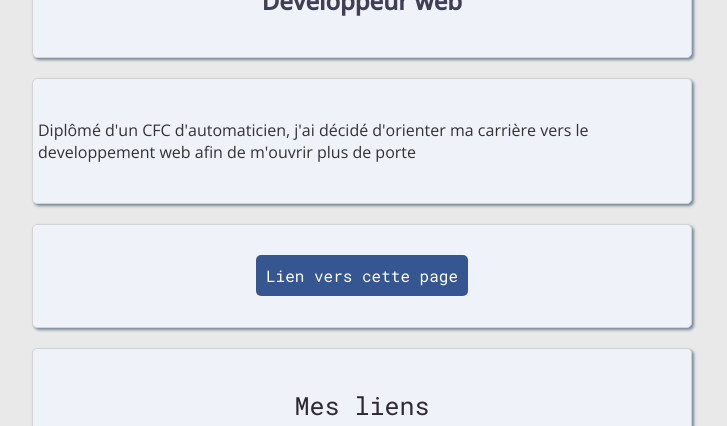
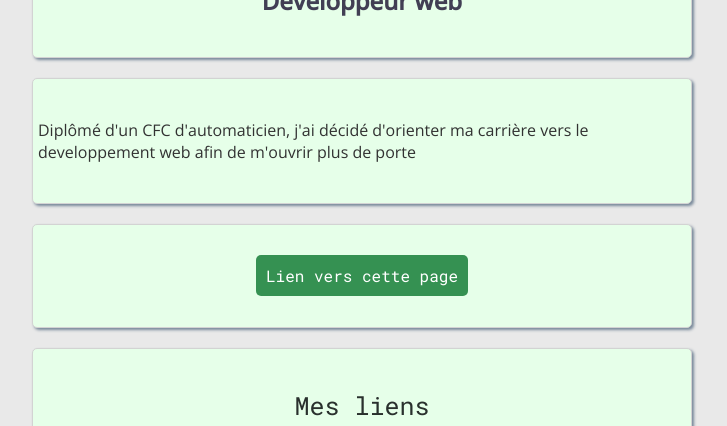
Before and after one commit to unik6065/profile, a plain HTML site: page index.html in a window 1280 px wide. Shown: the part 295-721 px from the top of the page, without its empty margins (278-1005 px from the left). Drawn offline with nearby package versions, Linux system fonts and the light colour scheme.

Commit message:
modification de l'idendité visuelle en qqch de plus vert

```diff
--- a/style.css
+++ b/style.css
@@ -20,7 +20,7 @@ body {
 .card {
   border-radius: 5px;
   border: 1px solid lightgrey;
-  background-color: #F0F2FA;
+  background-color: rgb(230, 255, 233);
   margin-bottom: 1px;
   padding: 40px 0;
   margin: 20px;
@@ -29,7 +29,7 @@ body {
 }
 
 .card:hover {
-  background-color: #F0F3FF;
+  background-color: #dbf9c6;
 }
 
 .text-center {
@@ -51,13 +51,13 @@ body {
 .blue-clickable-text {
   font-family: 'Roboto Mono', monospace;
   color: white;
-  background-color: #355691;
+  background-color: #359152;
   padding: 10px;
   border-radius: 5px;
 }
 
 .blue-text-link {
-  color: #30292F;
+  color: #29302d;
   font-family: 'Roboto Mono', monospace;
   font-size: 25px;
 }
```
